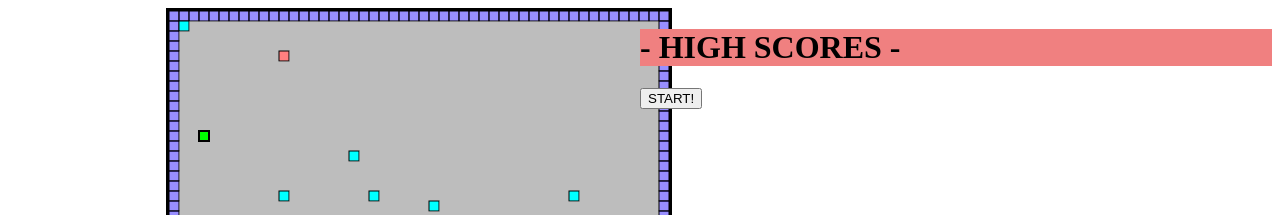
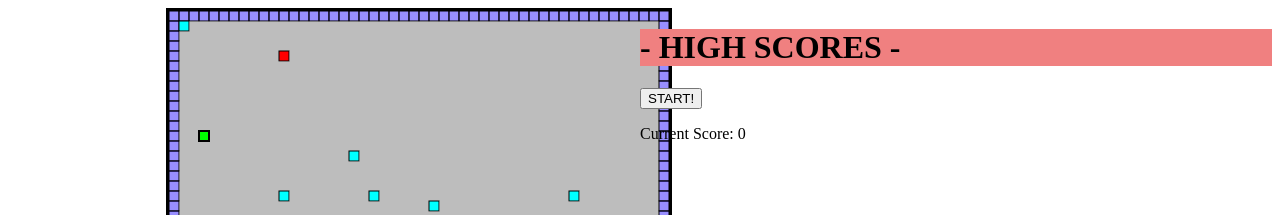
Before and after one commit to conrunyan/Galaga-Tribute, a plain HTML site: page hw2_snakegame/index.html in a window 1280 px wide. Shown: the top 215 px of the page. Drawn offline with Linux system fonts and the light colour scheme.

Commit message:
Added display of current score.

```diff
--- a/hw2_snakegame/index.html
+++ b/hw2_snakegame/index.html
@@ -20,6 +20,9 @@
                 <div id='id-startbutton'>
                     <button type="submit" onclick="runGame()">START!</button>
                 </div>
+                <div id='id-currentscore'>
+
+                </div>
             </div>
         </div>
         <script>let SnakeGame = {};</script>
--- a/hw2_snakegame/js_scripts/snakeGame.js
+++ b/hw2_snakegame/js_scripts/snakeGame.js
@@ -19,7 +19,7 @@ let KeyEventCodes = {
 };
 
 // Game Constants
-let BOARD_SNAKE_SPEED = 100;  // ms per square
+let BOARD_SNAKE_SPEED = 75;  // ms per square
 let BOARD_WIDTH = 500;
 let BOARD_HEIGHT = 500;
 let BOARD_CELL_COUNT = 50; // really the number is BOARD_CELLS^2
@@ -29,7 +29,7 @@ let BOARD_CELL_SIZE = BOARD_WIDTH / BOARD_CELL_COUNT;
 let BOARD_BACKGROUND_COLOR = 'rgba(125, 125, 125, .5)';
 let BOARD_WALL_COLOR = 'rgba(50, 30, 255, .5)';
 let BOARD_SNAKE_COLOR = 'rgba(0, 255, 0, 1)';
-let BOARD_FOOD_COLOR = 'rgba(255, 0, 0, .5)';
+let BOARD_FOOD_COLOR = 'rgba(255, 0, 0, 1)';
 let BOARD_BLOCK_BORDER = 'rgba(0, 0, 0, 1)';
 let BOARD_OBSTACLE_COLOR = 'rgba(0, 255, 255, 1)';
 
@@ -147,8 +147,6 @@ function update(elapsedTime) {
             }
         }
     }
-    // TODO: Add step to move the snake
-    // TODO: Add step to move food, if needed
 }
 
 function render() {
@@ -165,6 +163,10 @@ function render() {
             snakePieces[i].drawGamePiece();
         }
     }
+
+    // show current score
+    let myCurrentScoreDiv = document.getElementById('id-currentscore');
+    myCurrentScoreDiv.innerHTML = `<p>Current Score: ${currentScore}</p>`;
 }
 ////////////////////////////////////////////////////////////////////////////////
 function onKeyDown(e) {
```
